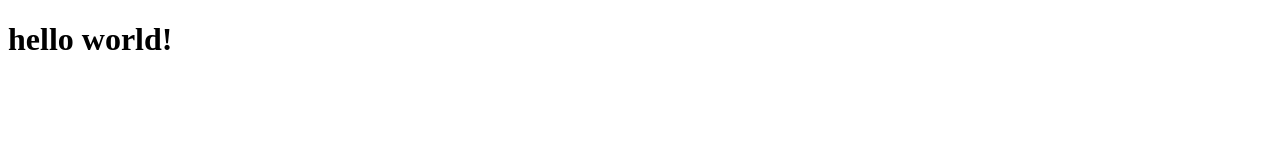
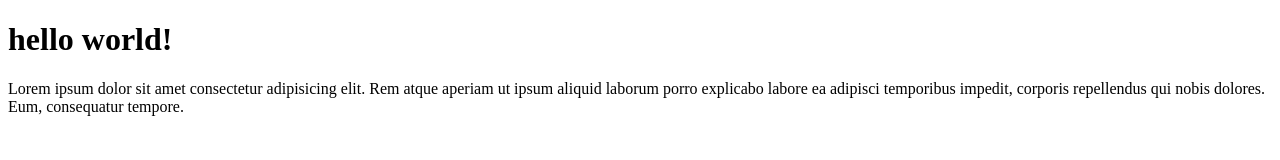
Before and after one commit to yusufadinugroho01/yusuf-git-test, a plain HTML site: page index.html in a window 1280 px wide. Drawn offline with Linux system fonts and the light colour scheme.

Commit message:
menambahkan paragraf

```diff
--- a/index.html
+++ b/index.html
@@ -7,5 +7,9 @@
   </head>
   <body>
     <h1>hello world!</h1>
+    <p>
+      Lorem ipsum dolor sit amet consectetur adipisicing elit. Rem atque aperiam ut ipsum aliquid laborum porro explicabo labore ea adipisci temporibus impedit, corporis repellendus qui nobis dolores.
+      Eum, consequatur tempore.
+    </p>
   </body>
 </html>
```
